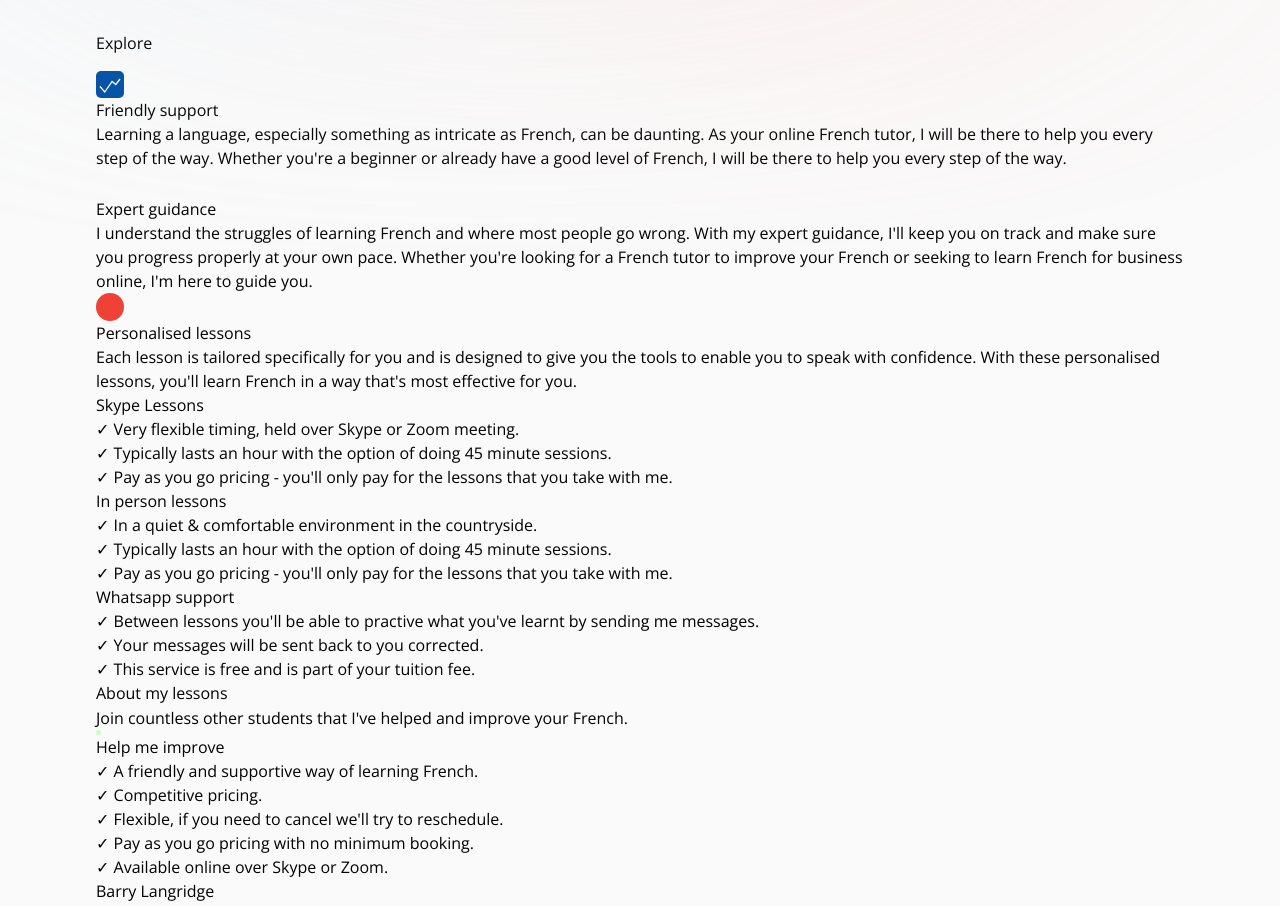
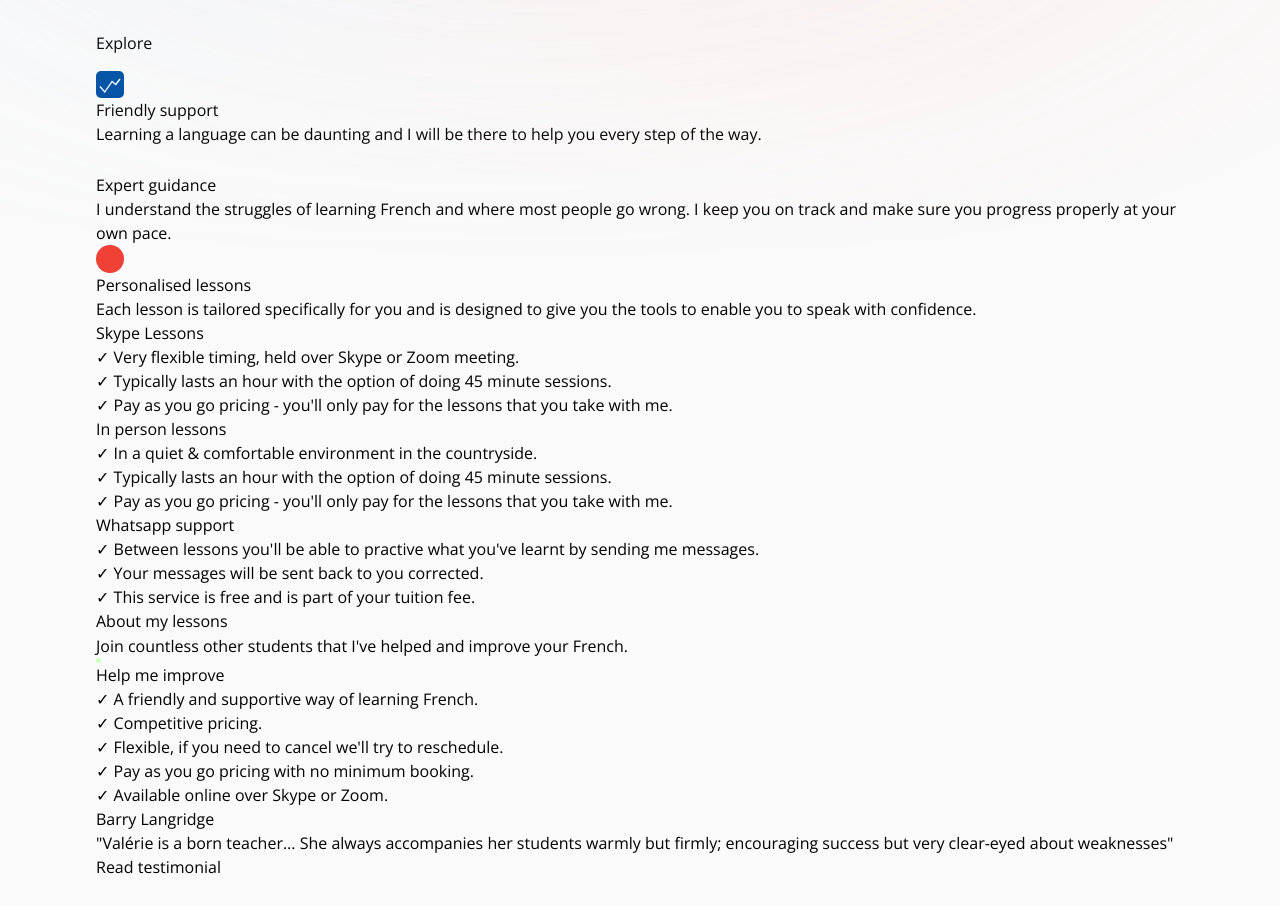
Before and after one commit to Wj9488/french-for-all-front-end, a Next.js app: page / in a window 1280 px wide. Shown: the part 800-1706 px from the top of the page. Built offline with nearby package versions, Linux system fonts and the light colour scheme.

Commit message:
Menu Centered

```diff
--- a/components/Navbar.jsx
+++ b/components/Navbar.jsx
@@ -137,7 +137,7 @@ const Navbar = () => {
         </div>
         </ul>
         <anim.div
-        className="text-neutral-100 dark:text-black flex flex-col items-start pl-[5%] justify-center absolute top-[50vh] xsm:top-[65vh] dark:bg-neutral-300 bg-neutral-900 w-[95%]"
+        className="text-neutral-100 dark:text-black flex flex-col items-start pl-[5%] justify-center absolute top-[30vh] xsm:top-[40vh] dark:bg-neutral-300 bg-neutral-900 w-[95%]"
         role="Mobile Navigation Menu"
         variants={menuVariants}
         initial="closed"
--- a/pages/index.jsx
+++ b/pages/index.jsx
@@ -180,9 +180,7 @@ export default function Home() {
             </h2>
           </div>
           <p className="mt-3 dark:text-neutral-200">
-          Learning a language, especially something as intricate as French, can be daunting.
-          As your online French tutor, I will be there to help you every step of the way.
-          Whether you're a beginner or already have a good level of French, I will be there to help you every step of the way.
+            Learning a language can be daunting and I will be there to help you every step of the way.
           </p>
         </div>
 
@@ -226,10 +224,7 @@ export default function Home() {
             </h2>
           </div>
           <p className="mt-3 dark:text-neutral-200">
-          I understand the struggles of learning French and where most people go wrong. With my expert guidance,
-          I'll keep you on track and make sure you progress properly at your own pace. Whether you're looking for a
-          French tutor to improve your French or seeking to learn French for business online,
-          I'm here to guide you.
+            I understand the struggles of learning French and where most people go wrong. I keep you on track and make sure you progress properly at your own pace.
           </p>
         </div>
 
@@ -252,9 +247,7 @@ export default function Home() {
             </h2>
           </div>
           <p className="mt-3 dark:text-neutral-200">
-            Each lesson is tailored specifically for you and is designed to give
-            you the tools to enable you to speak with confidence. With these personalised lessons, you'll learn French
-            in a way that's most effective for you.
+            Each lesson is tailored specifically for you and is designed to give you the tools to enable you to speak with confidence.
           </p>
         </div>
       </section>
```
